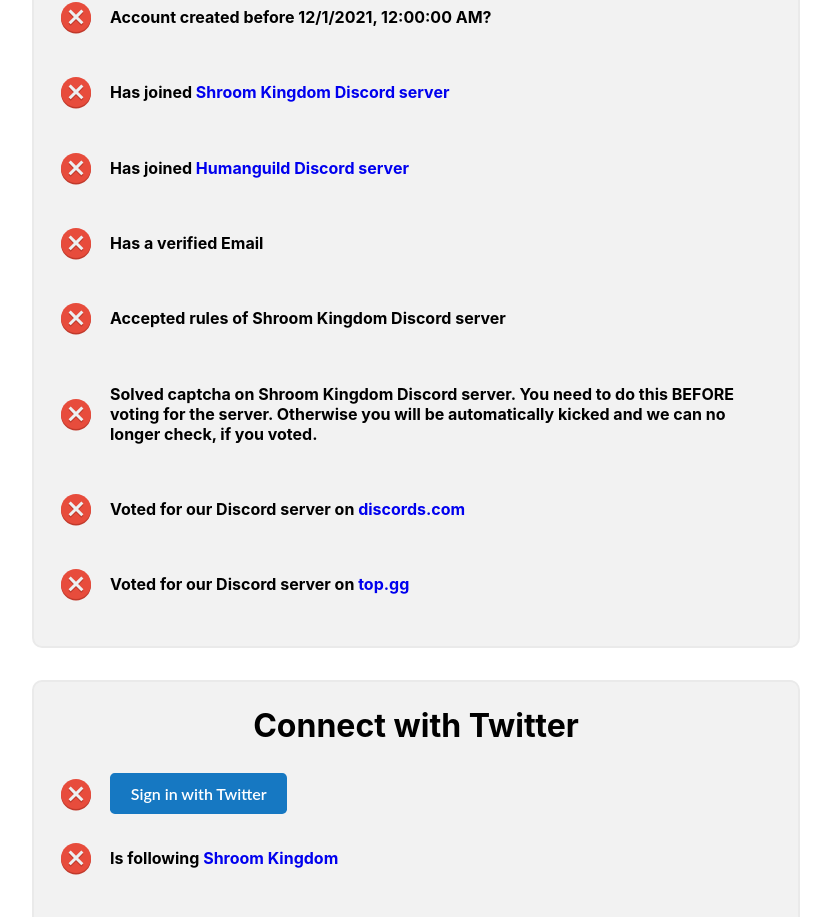
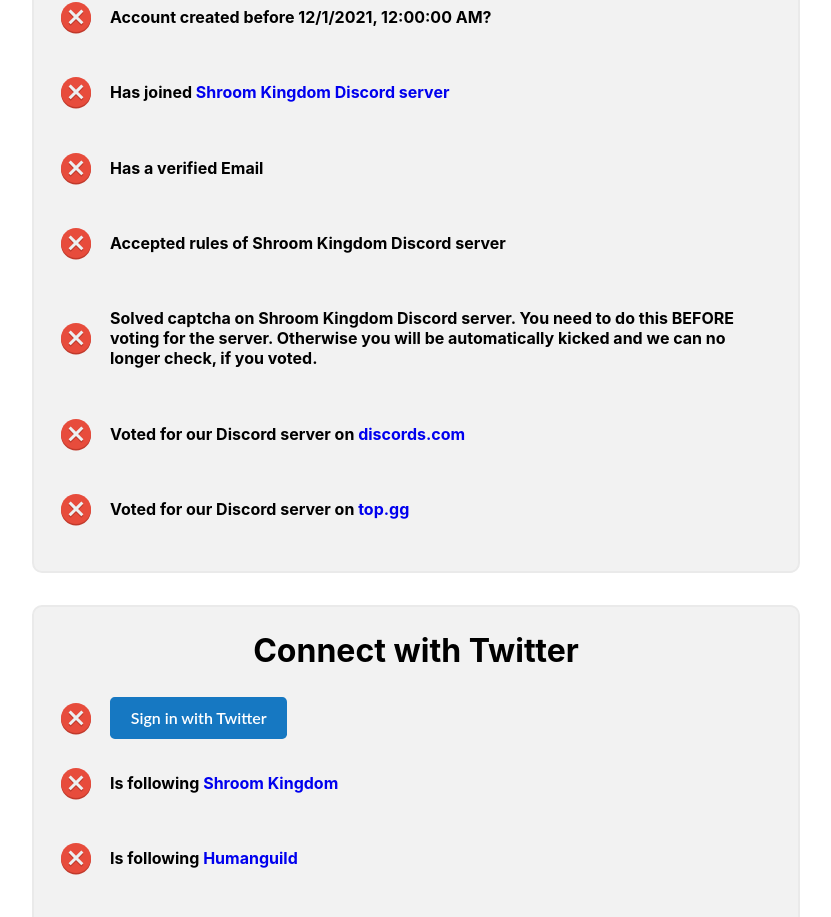
Before and after one commit to Shroom-Kingdom/linkdrop, a Next.js app: page / in a window 1280 px wide. Shown: the part 2145-3062 px from the top of the page, without its empty margins (224-1055 px from the left). Built offline with nearby package versions, Linux system fonts and the light colour scheme; no server answers.

Commit message:
disable humanguild membership

```diff
--- a/src/discord.d.ts
+++ b/src/discord.d.ts
@@ -5,7 +5,6 @@
   createdAt: Date | string;
   refreshToken: string;
   isMember: boolean;
-  isHumanguildMember: boolean;
   verified: boolean;
   acceptedRules: boolean;
   solvedCaptcha: boolean;
--- a/src/linkdrop.tsx
+++ b/src/linkdrop.tsx
@@ -189,23 +189,6 @@
                 rel="noreferrer"
               >
                 Shroom Kingdom Discord server
-              </a>
-            </h4>
-          </div>
-        </div>
-        <div className="card-row">
-          <div className="card-image">
-            {discordAccount?.isHumanguildMember ? <Check /> : <Error />}
-          </div>
-          <div className="card-content">
-            <h4>
-              Has joined{" "}
-              <a
-                href="https://discord.gg/UtjCHNmaf9"
-                target="_blank"
-                rel="noreferrer"
-              >
-                Humanguild Discord server
               </a>
             </h4>
           </div>
```
